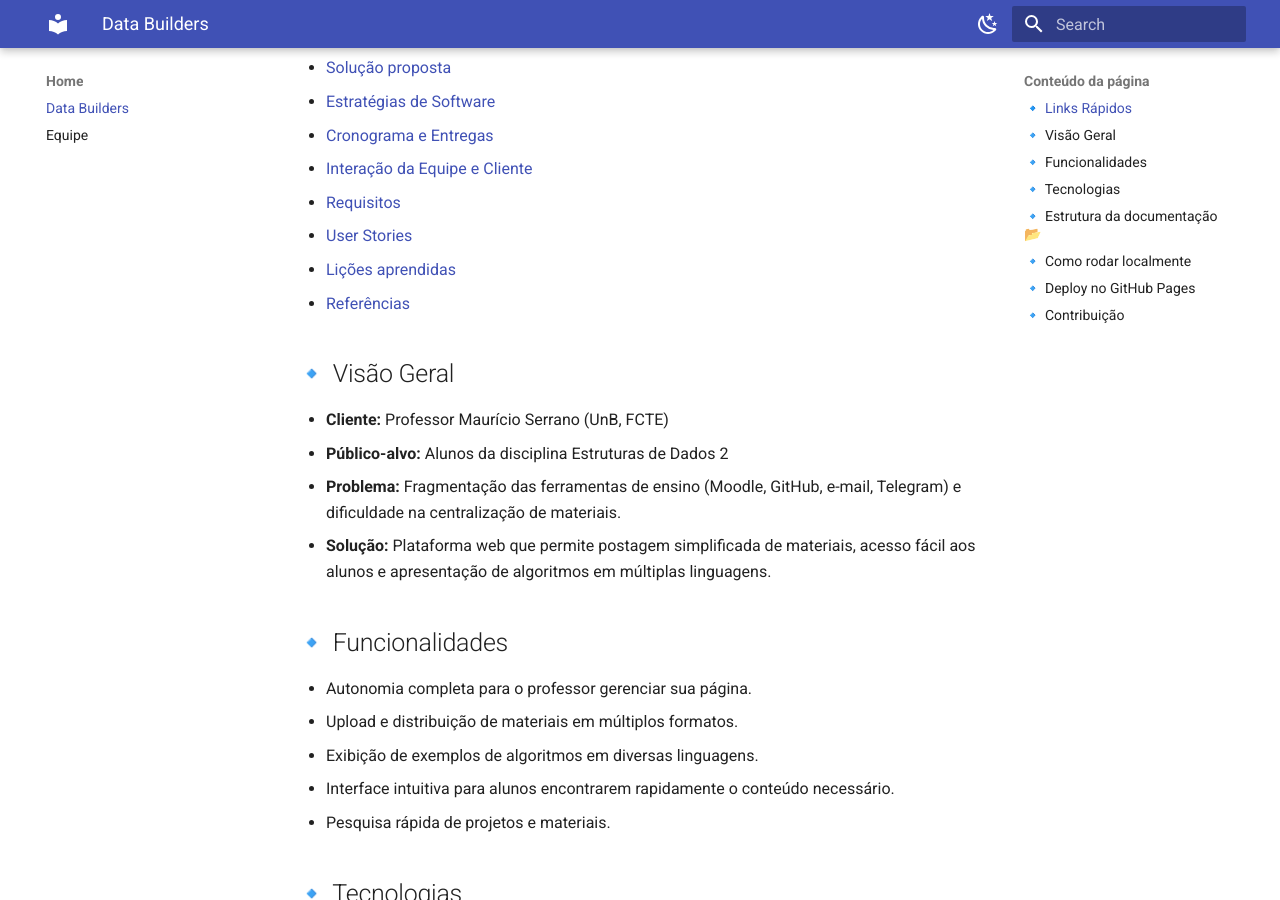
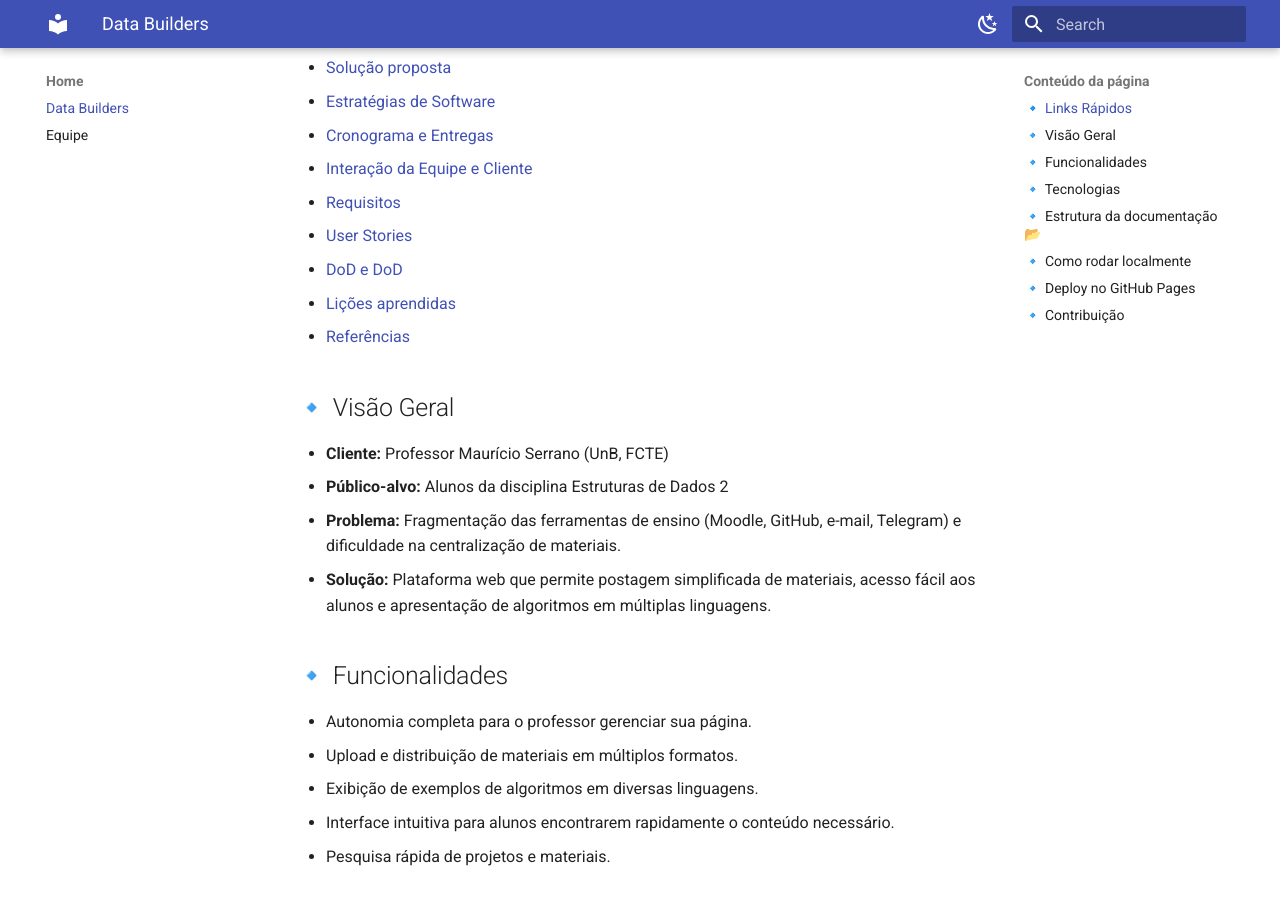
Before and after one commit to mdsreq-fga-unb/REQ-2025.2-T01-DataBuilders, an MkDocs documentation site: the page built from docs/index.md, in a window 1280 px wide and 900 px high, scrolled down 510 px. Built offline with MkDocs 1.6.1 and Material for MkDocs 9.7.7, drawn with Linux system fonts in a browser that asks for light colours.

Commit message:
docs: alterando index

```diff
--- a/docs/index.md
+++ b/docs/index.md
@@ -14,6 +14,7 @@ O objetivo principal é oferecer ao professor uma ferramenta que seja intuitiva,
 - [Interação da Equipe e Cliente](visao_produto/interacao.md)
 - [Requisitos](visao_produto/requisitos.md)
 - [User Stories](visao_produto/user_stories.md)
+- [DoD e DoD](visao_produto/dor_e_dod.md)
 - [Lições aprendidas](visao_produto/licoes.md)
 - [Referências](visao_produto/referencias.md)
 
```
